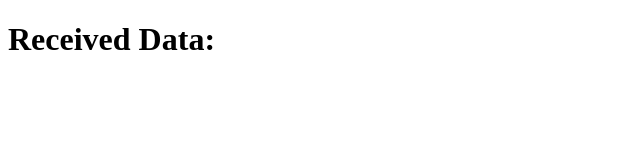
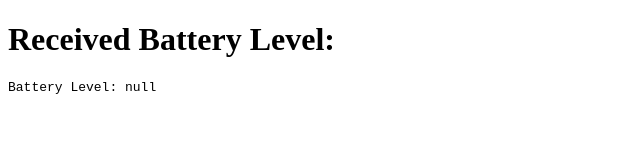
Before and after one commit to RBthings/RBthings.github.io, a plain HTML site: page index.html in a window 1280 px wide. Shown: the whole page, without its empty margins (0-640 px from the left). Drawn offline with Linux system fonts and the light colour scheme.

Commit message:
Update index.html

```diff
--- a/index.html
+++ b/index.html
@@ -3,16 +3,16 @@
 <head>
     <meta charset="UTF-8">
     <meta name="viewport" content="width=device-width, initial-scale=1.0">
-    <title>Received Data</title>
+    <title>Received Battery Level</title>
 </head>
 <body>
-    <h1>Received Data:</h1>
-    <pre id="data"></pre>
+    <h1>Received Battery Level:</h1>
+    <pre id="battery"></pre>
 
     <script>
-        // JavaScript om de ontvangen gegevens weer te geven
-        const receivedData = new URLSearchParams(window.location.search).get("data");
-        document.getElementById("data").innerText = receivedData;
+        // JavaScript om de ontvangen batterijstatus weer te geven
+        const receivedBattery = new URLSearchParams(window.location.search).get("battery");
+        document.getElementById("battery").innerText = "Battery Level: " + receivedBattery;
     </script>
 </body>
 </html>
```
